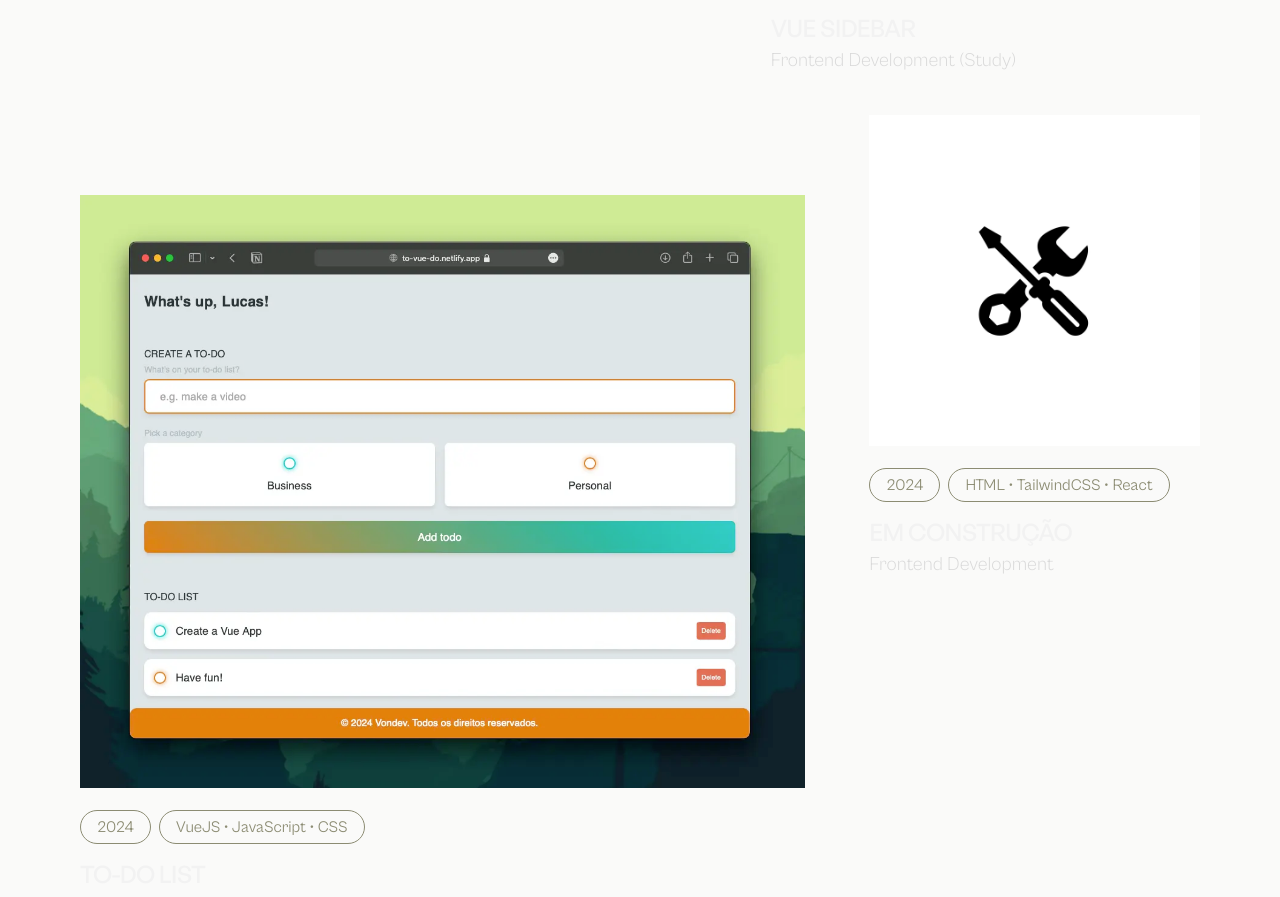
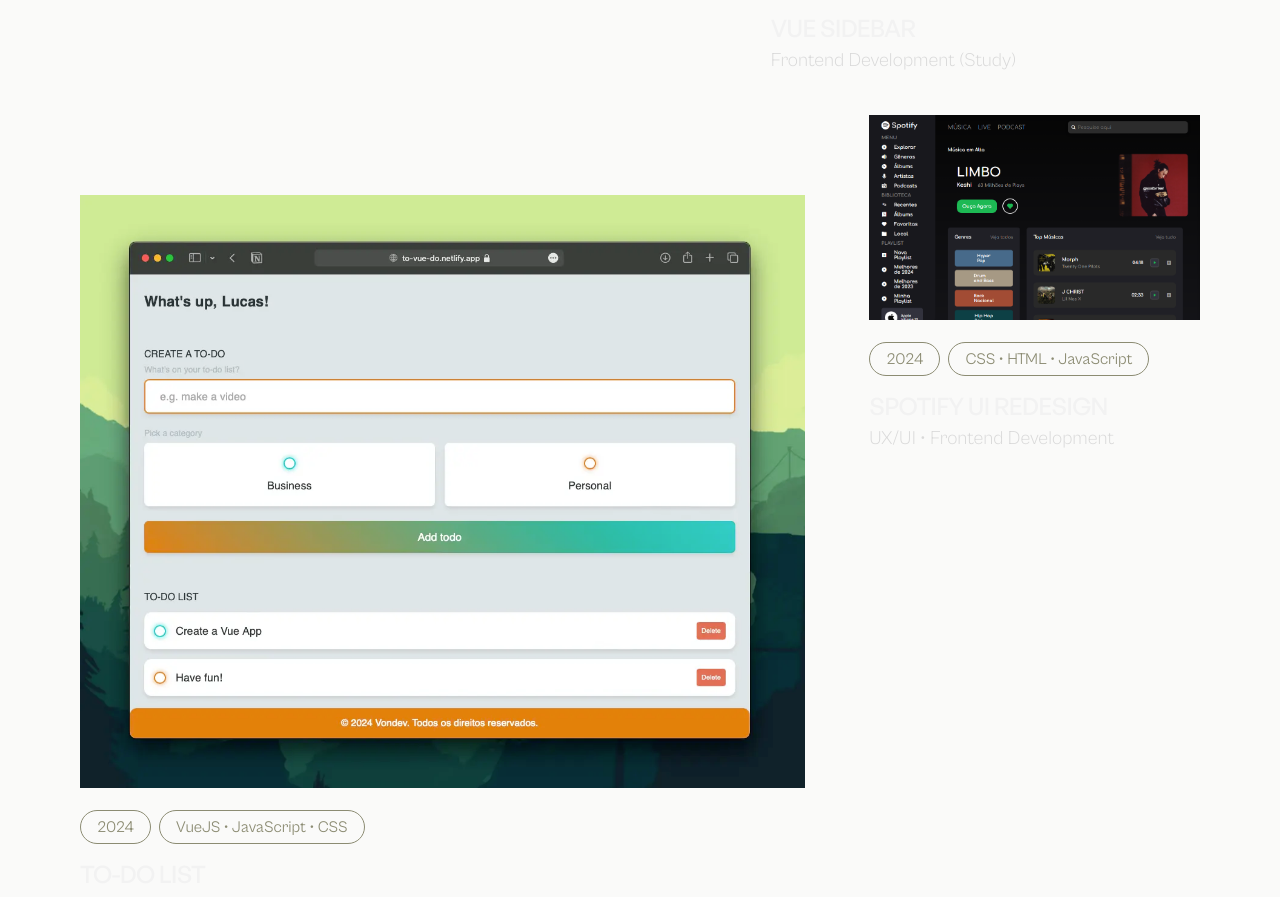
Before and after one commit to lucasschunemann/porta-luvas, a React (Vite) app: page / in a window 1280 px wide. Shown: the part 5388-6285 px from the top of the page. Built offline with nearby package versions, Linux system fonts and the light colour scheme.

Commit message:
work-update-2

```diff
--- a/src/components/homepage/Works.jsx
+++ b/src/components/homepage/Works.jsx
@@ -2,7 +2,7 @@ import pfadv from "/src/assets/images/pfadv.webp";
 import schunemann from "/src/assets/images/schunemann.webp";
 import vueside from "/src/assets/images/vueside.webp";
 import vuetodo from "/src/assets/images/vuetodo.webp";
-import pro3 from "/src/assets/images/constru.webp";
+import spot from "/src/assets/images/spot.png";
 import Projects from "../ui/Projects";
 import Heading from "../ui/Heading";
 
@@ -64,13 +64,13 @@ export default function Works({ forwardedRef }) {
         </div>
         <div className="col-span-1 h-fit md:col-span-4">
         <Projects
-            link="https://schunemannclinica.netlify.app"
-            img={pro3}
-            alt="const image"
-            name="em construção"
-            type="Frontend Development"
+            link="https://ui-remake-spot.netlify.app/"
+            img={spot}
+            alt="spotify ui remake image"
+            name="Spotify UI Redesign"
+            type="UX/UI • Frontend Development"
             year="2024"
-            tools="HTML • TailwindCSS • React"
+            tools="CSS • HTML • JavaScript"
           />
 
         </div>
```
Also changed, not shown: src/assets/images/spot.png (added).
